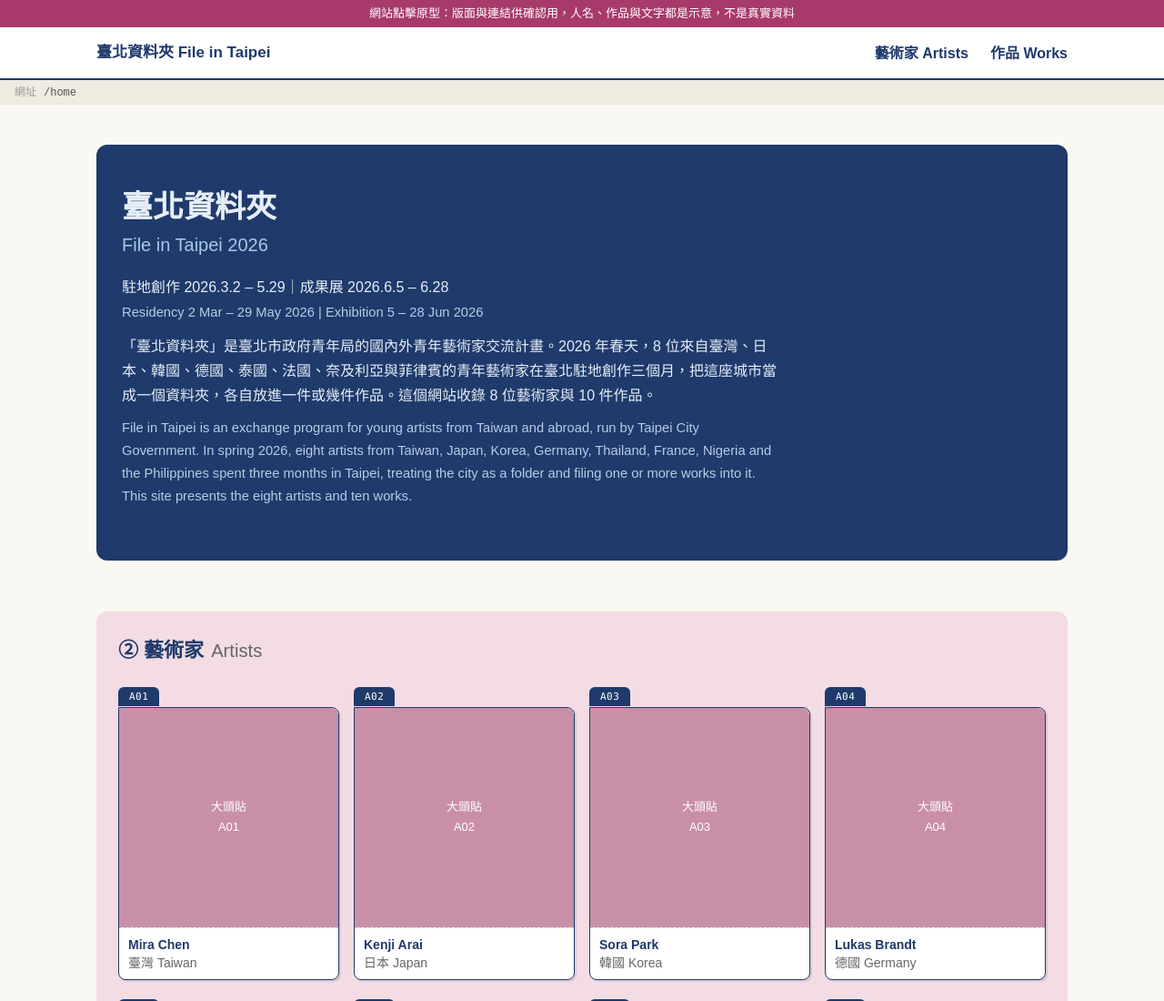
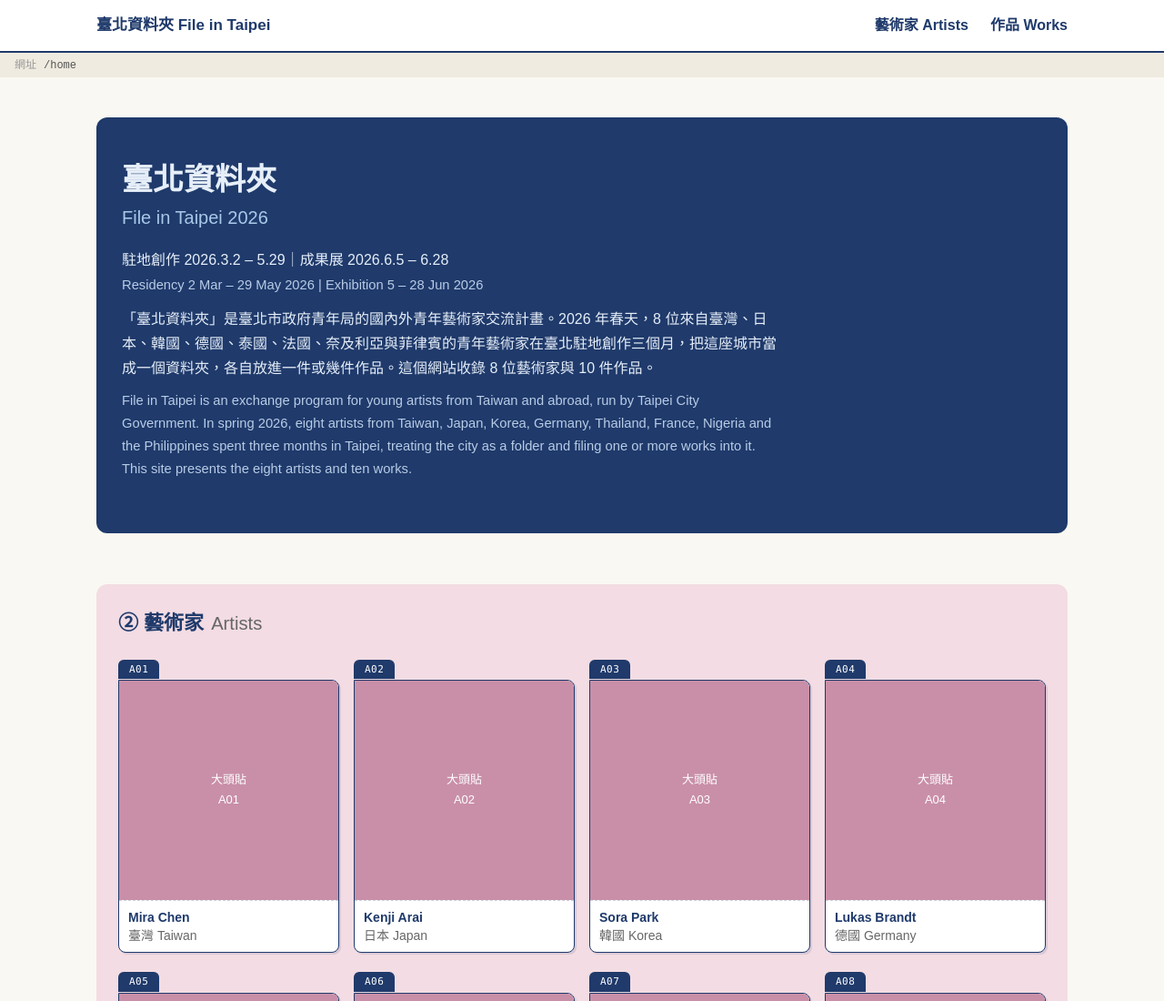
Before and after one commit to Leeinsmart/FIT2026-PROTO, a plain HTML site: page index.html in a window 1280 px wide. Shown: the top 1100 px of the page at 91% size. Drawn offline with Linux system fonts and the light colour scheme.

Commit message:
update 2026-10-25

```diff
--- a/index.html
+++ b/index.html
@@ -94,7 +94,6 @@ dd{margin:0}
 </head>
 <body>
 
-<div style="background:#A83A6B;color:#fff;font-size:13px;text-align:center;padding:4px 16px">網站點擊原型：版面與連結供確認用，人名、作品與文字都是示意，不是真實資料</div>
 <div class="menu">
   <div class="in">
     <a class="logo" id="logo">臺北資料夾 File in Taipei</a>
```
